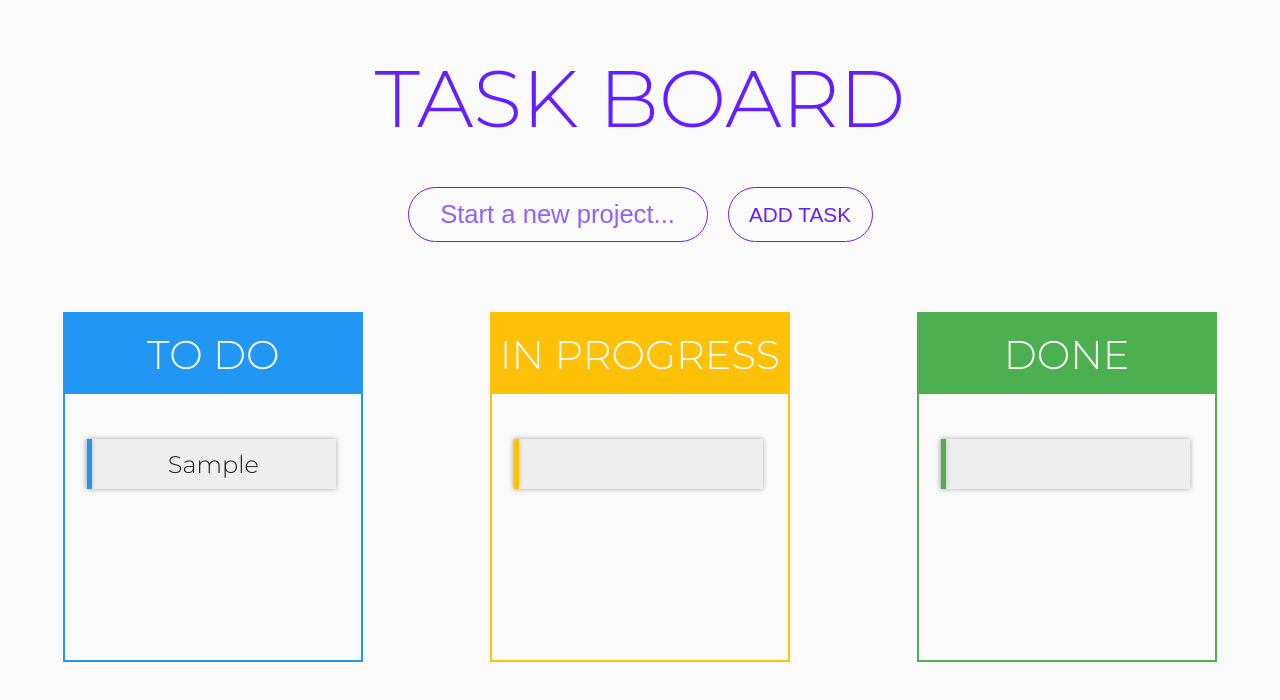
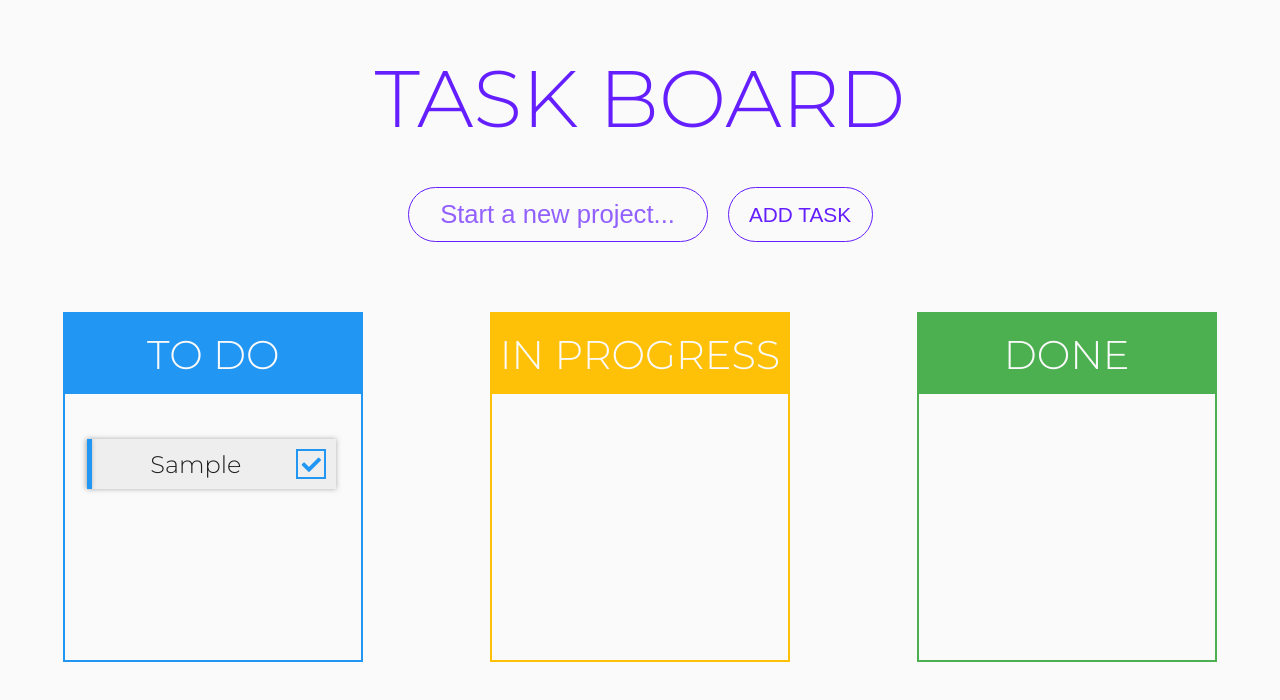
Before and after one commit to porithe/task-board, a React (Create React App) app: page / in a window 1280 px wide. Both pictures are taken after typing "Sample" into the empty fields and a click on the button "ADD TASK". Shown: the top 700 px of the page. Built offline with nearby package versions, Linux system fonts and the light colour scheme.

Commit message:
todo, progress, done

```diff
--- a/public/index.html
+++ b/public/index.html
@@ -7,6 +7,7 @@
     <meta name="theme-color" content="#000000" />
     <link rel="manifest" href="%PUBLIC_URL%/manifest.json" />
     <link href="https://fonts.googleapis.com/css?family=Montserrat:300,400,500,600,700&display=swap" rel="stylesheet">
+    <link rel="stylesheet" href="https://use.fontawesome.com/releases/v5.8.1/css/all.css">
     <title>Task Board</title>
   </head>
   <body>
--- a/src/components/Board/Board.js
+++ b/src/components/Board/Board.js
@@ -3,6 +3,7 @@ import styled from 'styled-components';
 import { colors } from '../../template/colors.js';
 
 import { connect } from 'react-redux';
+
 
 const BoardBlock = styled.div`
   padding: 30px 0 30px 0;
@@ -114,6 +115,7 @@ const TaskContent = styled.h1`
   font-weight: 300;
   font-size: 1.5rem;
   color: ${colors.black};
+  padding-right: 35px;
   @media (min-width: 481px) and (max-width: 767px) {
     font-size: 1.65rem;
   }
@@ -122,8 +124,44 @@ const TaskContent = styled.h1`
   }
   @media (min-width: 1491px) {
     font-size: 1.8rem;
+    padding-right: 40px;
   }
 `;
+const AcceptButton = styled.button`
+  position: absolute;
+  top: 50%;
+  right: 10px;
+  transform: translateY(-50%);
+  width: 30px;
+  height: 30px;
+  background-color: transparent;
+  border: 2px solid ${props => props.theme};
+  cursor: pointer;
+  @media (min-width: 1491px) {
+    width: 40px;
+    height: 40px;
+  }
+  ::after {
+    content: '\f00c';
+    font-family: "Font Awesome 5 Free";
+    position: absolute;
+    font-weight: 700;
+    font-size: 1.2rem;
+    top: 50%;
+    left: 50%;
+    transform: translate(-50%,-50%);
+    color: ${props => props.theme};
+    @media (min-width: 1491px) {
+      font-size: 1.5rem;
+    }
+  }
+`;
+const DoneTaskContent = styled(TaskContent)`
+  padding-right: 0;
+  @media (min-width: 1491px) {
+    padding-right: 0;
+  }
+`
 
 const theme = {
   blue: colors.blue,
@@ -133,6 +171,29 @@ const theme = {
 
 
 const Board = (props) => {
+
+  const addToProg = (item) => {
+    props.dispatch({
+      type: 'ADD_INPROG',
+      item: item,
+    });
+    props.dispatch({
+      type: 'DEL_TODO',
+      item: item,
+      id: item.id,
+    })
+  }
+  const addToDone = (item) => {
+    props.dispatch({
+      type: 'ADD_DONE',
+      item: item,
+    });
+    props.dispatch({
+      type: 'DEL_INPROG',
+      item: item,
+      id: item.id,
+    })
+  }
 
 
   return (
@@ -148,6 +209,7 @@ const Board = (props) => {
               {props.todos.items.map( item => (
                 <Task key={item.id} theme={theme.blue}>
                   <TaskContent>{item.task}</TaskContent>
+                  <AcceptButton theme={theme.blue} onClick={() => addToProg(item)}></AcceptButton>
                 </Task>
               ))}
             </TasksBlock>
@@ -160,7 +222,12 @@ const Board = (props) => {
               </ItemTitle>
             </ItemHeader>
             <TasksBlock>
-              <Task theme={theme.yellow} />
+            {props.inprog.items.map( item => (
+                <Task key={item.id} theme={theme.yellow}>
+                  <TaskContent>{item.task}</TaskContent>
+                  <AcceptButton theme={theme.yellow} onClick={() => addToDone(item)}></AcceptButton>
+                </Task>
+              ))}
             </TasksBlock>
           </ItemBlock>
 
@@ -171,7 +238,11 @@ const Board = (props) => {
               </ItemTitle>
             </ItemHeader>
             <TasksBlock>
-              <Task theme={theme.green} />
+              {props.done.items.map( item => (
+                <Task key={item.id} theme={theme.green}>
+                  <DoneTaskContent>{item.task}</DoneTaskContent>
+                </Task>
+              ))}
             </TasksBlock>
           </ItemBlock>
 
--- a/src/reducers/done.js
+++ b/src/reducers/done.js
@@ -1,7 +1,17 @@
-export default function done(state = [], action) {
+const doneState = {
+  items: [],
+}
+
+export default function done(state = doneState, action) {
   switch(action.type) {
     case 'ADD_DONE':
-      return state.concat([action.task]);
+      return {
+        items: [...state.items, action.item]
+      };
+    case 'DEL_DONE':
+        return {
+          items: [...state.items.filter(item => item.id !== action.id)],
+        };
     default:
       return state;
   }
--- a/src/reducers/inprog.js
+++ b/src/reducers/inprog.js
@@ -1,7 +1,17 @@
-export default function inprog(state = [], action) {
+const inProgState = {
+  items: [],
+}
+
+export default function inprog(state = inProgState, action) {
   switch(action.type) {
     case 'ADD_INPROG':
-      return state.concat([action.task]);
+      return {
+        items: [...state.items, action.item]
+      };
+    case 'DEL_INPROG':
+        return {
+          items: [...state.items.filter(item => item.id !== action.id)],
+        };
     default:
       return state;
   }
--- a/src/reducers/todos.js
+++ b/src/reducers/todos.js
@@ -8,6 +8,10 @@ export default function todos(state = todoState, action) {
       return {
         items: [...state.items, action.item]
       };
+    case 'DEL_TODO':
+      return {
+        items: [...state.items.filter(item => item.id !== action.id)],
+      };
     default:
       return state;
   }
--- a/src/template/colors.js
+++ b/src/template/colors.js
@@ -5,5 +5,6 @@ export const colors = {
   blue: '#2196F3',
   yellow: '#FFC107',
   green: '#4CAF50',
-  gray: '#EEEEEE'
+  gray: '#EEEEEE',
+  red: '#f44336',
 };
```
Also changed, not shown: 1 other file (tests, documents, lock files or other folders).
